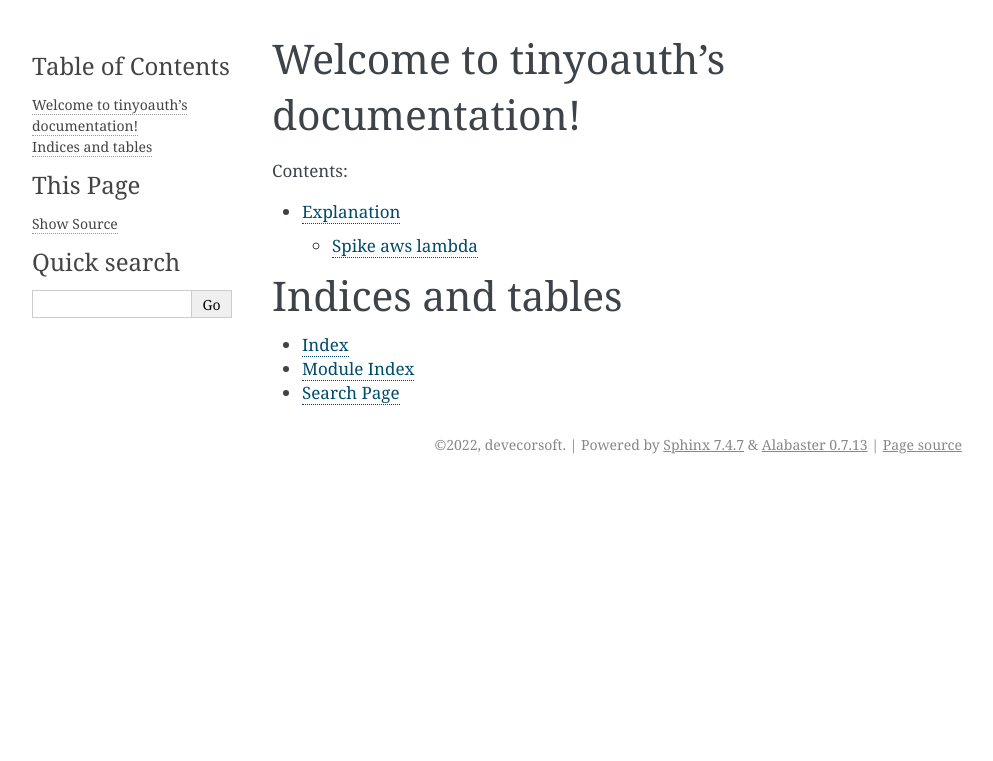
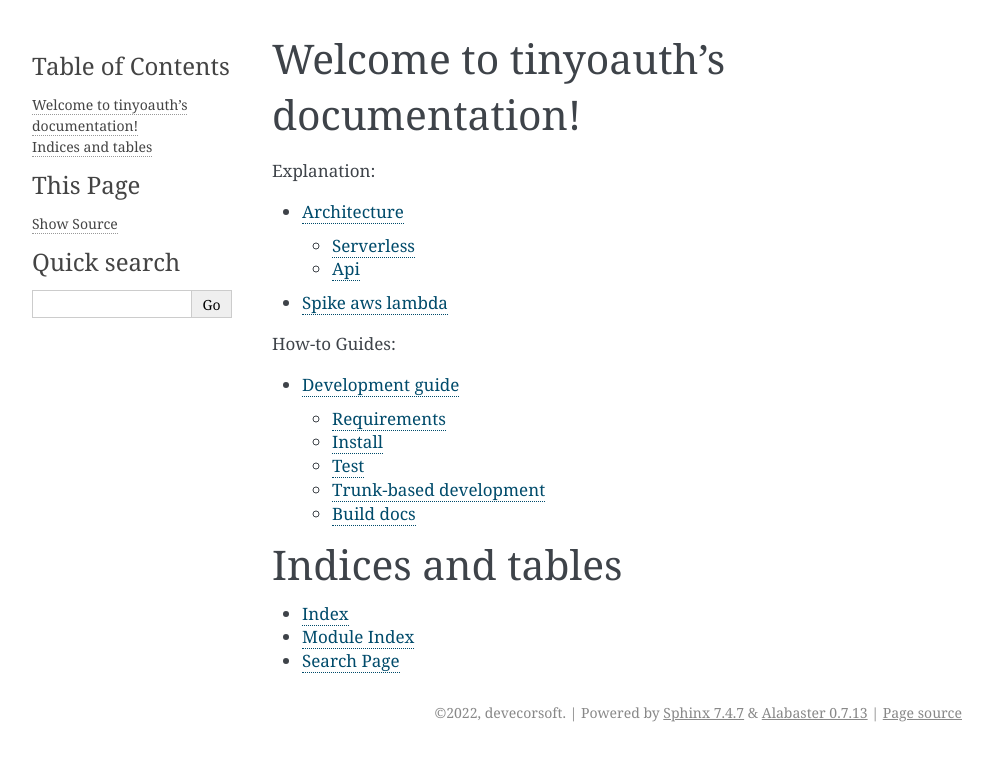
Before and after one commit to DevecorSoft/tinyoauth, a Sphinx documentation site: the page built from docs/source/index.rst, in a window 1280 px wide. Shown: the top 761 px of the page, without its empty margins (148-1141 px from the left). Built offline with Sphinx 7.4.7, drawn with Linux system fonts in a browser that asks for light colours.

Commit message:
add markdown support for doc & reorganize doc

```diff
--- a/docs/requirements.txt
+++ b/docs/requirements.txt
@@ -1,2 +1,3 @@
 sphinx >= 4.5.0
 sphinxcontrib-mermaid >= 0.7.1
+myst-parser >= 0.17.2
--- a/docs/source/conf.py
+++ b/docs/source/conf.py
@@ -28,7 +28,8 @@ author = 'devecorsoft'
 # extensions coming with Sphinx (named 'sphinx.ext.*') or your custom
 # ones.
 extensions = [
-    'sphinxcontrib.mermaid'
+    'sphinxcontrib.mermaid',
+    'myst_parser'
 ]
 
 # Add any paths that contain templates here, relative to this directory.
--- a/docs/source/explanation.rst
+++ b/docs/source/explanation/spike-aws-lambda.rst
@@ -1,8 +1,5 @@
-Explanation
-===========
-
 Spike aws lambda
-----------------
+================
 
 To deploy lambda with container for a new lambda, It probably not make sense!
 
--- a/docs/source/index.rst
+++ b/docs/source/index.rst
@@ -8,10 +8,17 @@ Welcome to tinyoauth's documentation!
 
 .. toctree::
    :maxdepth: 2
-   :caption: Contents:
+   :caption: Explanation:
 
-   explanation
+   explanation/architecture
+   explanation/spike-aws-lambda
 
+
+.. toctree::
+   :maxdepth: 2
+   :caption: How-to Guides:
+
+   how-to-guides/development-guide
 
 
 Indices and tables
```
Also changed, not shown: docs/source/explanation/architecture.md (added, +48 -0 lines), docs/source/how-to-guides/development-guide.md (added, +34 -0 lines).
